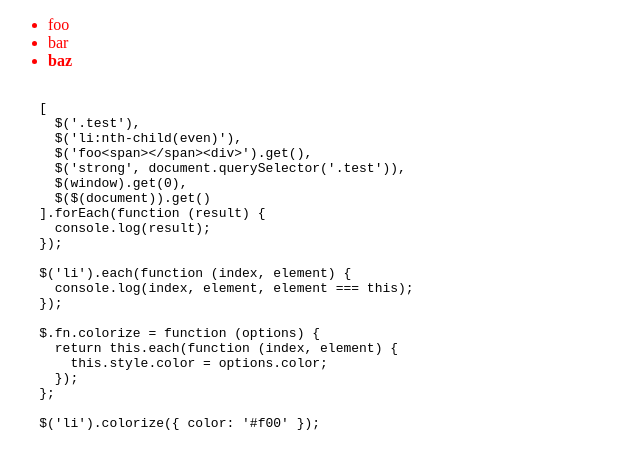
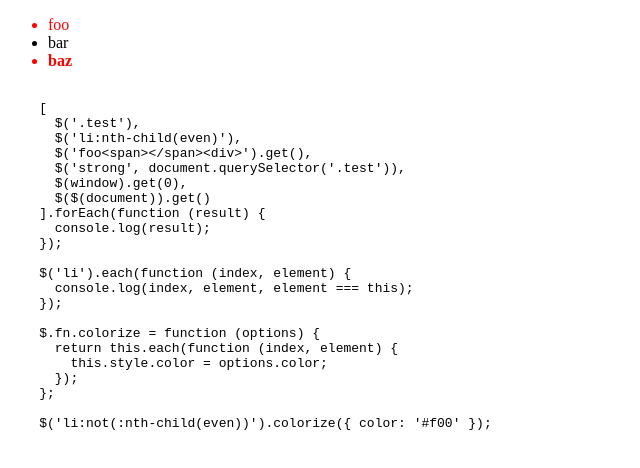
Before and after one commit to rkrupinski/skeleton, a website: page index.html in a window 1280 px wide. Shown: the whole page, without its empty margins (0-640 px from the left). Drawn offline with Linux system fonts and the light colour scheme.

Commit message:
updated demo

```diff
--- a/index.html
+++ b/index.html
@@ -44,7 +44,7 @@
       });
     };
 
-    $('li').colorize({ color: '#f00' });
+    $('li:not(:nth-child(even))').colorize({ color: '#f00' });
   </script>
 </body>
 </html>
```
